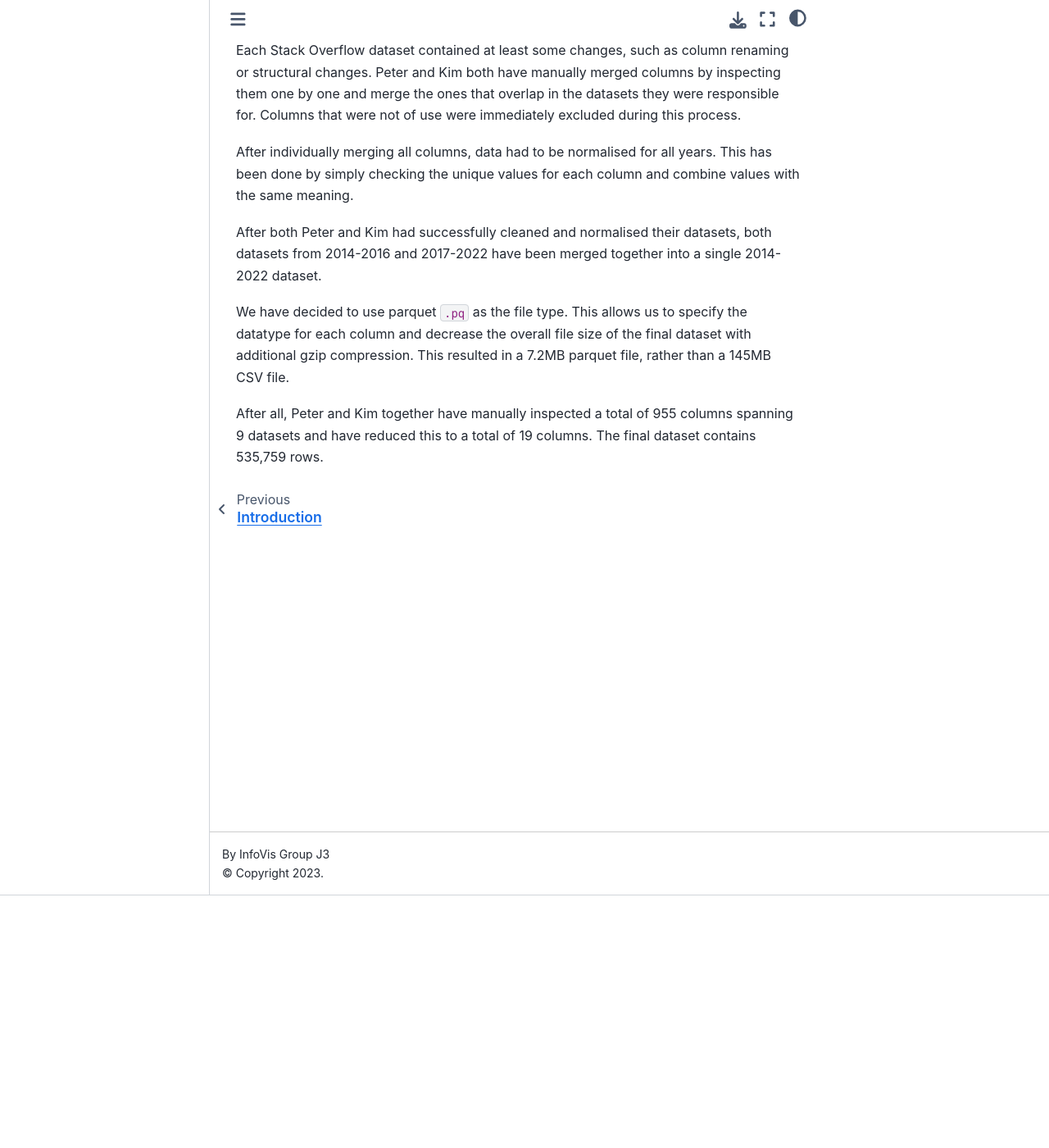
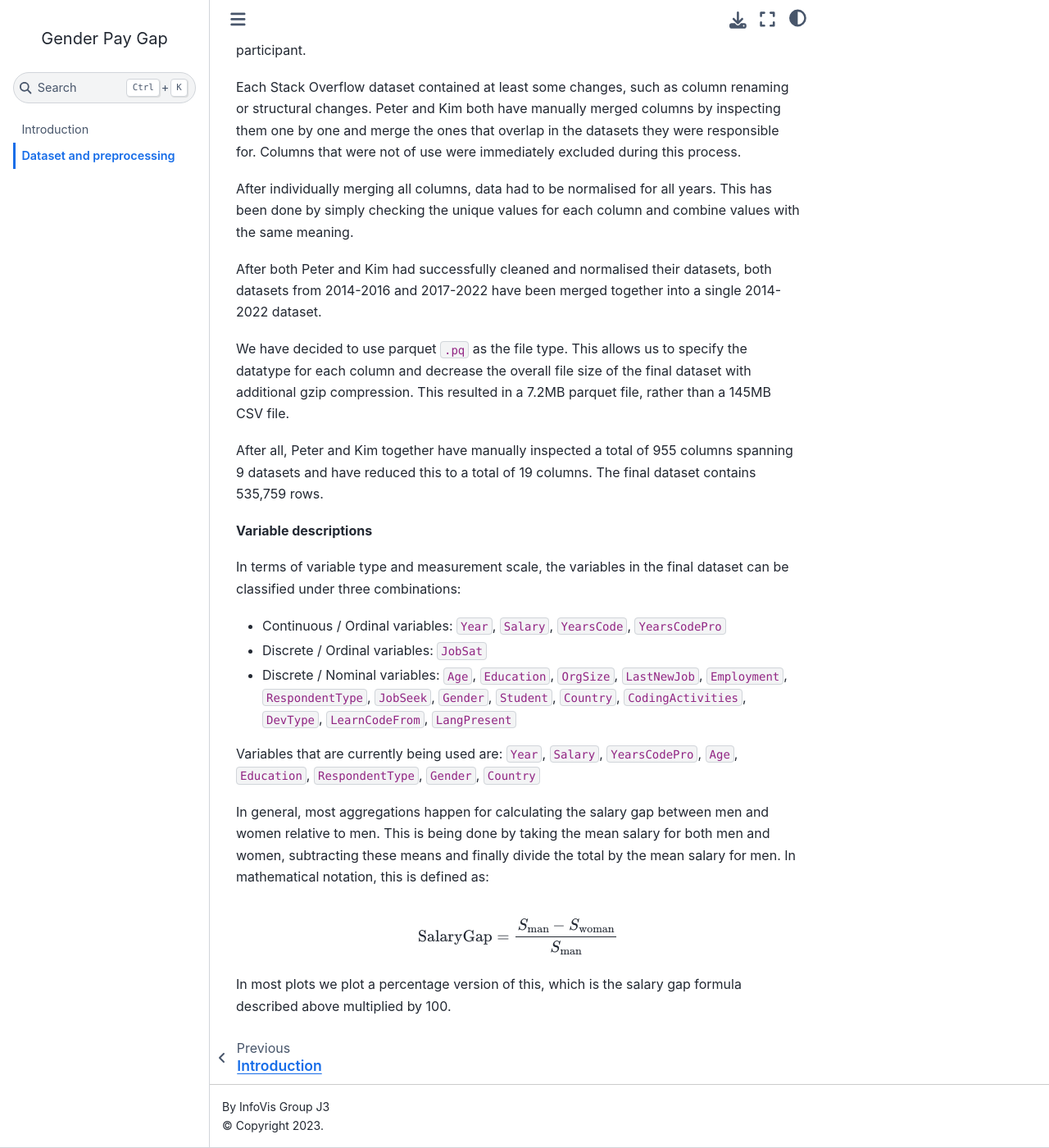
Before and after one commit to p-adema/info-vis, a Jupyter Book: the page built from docs/dataset-preprocessing.md, in a window 1280 px wide and 1400 px high, scrolled down 308 px. Shown: the whole window at 82% size. Built offline with Jupyter Book 1.0.4 settings and Sphinx 7.4.7 and the Sphinx Book theme 1.1.4, drawn with Linux system fonts in a browser that asks for light colours; pages that are not in the unit, such as notebooks, are missing from menus; comment, search, counter and statistics services are not loaded.

Commit message:
docs: add github link to introduction.md; add dataset variable descriptions

```diff
--- a/_toc.yml
+++ b/_toc.yml
@@ -2,7 +2,7 @@
 # Learn more at https://jupyterbook.org/customize/toc.html
 
 format: jb-book
-root: docs/home.md
+root: docs/introduction.md
 chapters:
   - file: docs/dataset-preprocessing.md
   - file: notebooks/story.ipynb
--- a/docs/dataset-preprocessing.md
+++ b/docs/dataset-preprocessing.md
@@ -31,3 +33,27 @@ rather than a 145MB CSV file.
 After all, Peter and Kim together have manually inspected a total of 955 columns
 spanning 9 datasets and have reduced this to a total of 19 columns. The final
 dataset contains 535,759 rows.
+
+**Variable descriptions**
+
+In terms of variable type and measurement scale, the variables in the final
+dataset can be classified under three combinations:
+
+- Continuous / Ordinal variables: `Year`, `Salary`, `YearsCode`, `YearsCodePro`
+- Discrete / Ordinal variables: `JobSat`
+- Discrete / Nominal variables: `Age`, `Education`, `OrgSize`, `LastNewJob`,
+  `Employment`, `RespondentType`, `JobSeek`, `Gender`, `Student`, `Country`,
+  `CodingActivities`, `DevType`, `LearnCodeFrom`, `LangPresent`
+
+Variables that are currently being used are: `Year`, `Salary`, `YearsCodePro`,
+`Age`, `Education`, `RespondentType`, `Gender`, `Country`
+
+In general, most aggregations happen for calculating the salary gap between men
+and women relative to men. This is being done by taking the mean salary for both
+men and women, subtracting these means and finally divide the total by the mean
+salary for men.  In mathematical notation, this is defined as:
+
+$$\textrm{SalaryGap} = \frac{S_{\textrm{man}} - S_{\textrm{woman}}}{S_{\textrm{man}}}$$
+
+In most plots we plot a percentage version of this, which is the salary gap
+formula described above multiplied by 100.
```
Also changed, not shown: other parts of docs/dataset-preprocessing.md (+2 -0 lines), docs/introduction.md (renamed from docs/home.md, +2 -0 lines).
